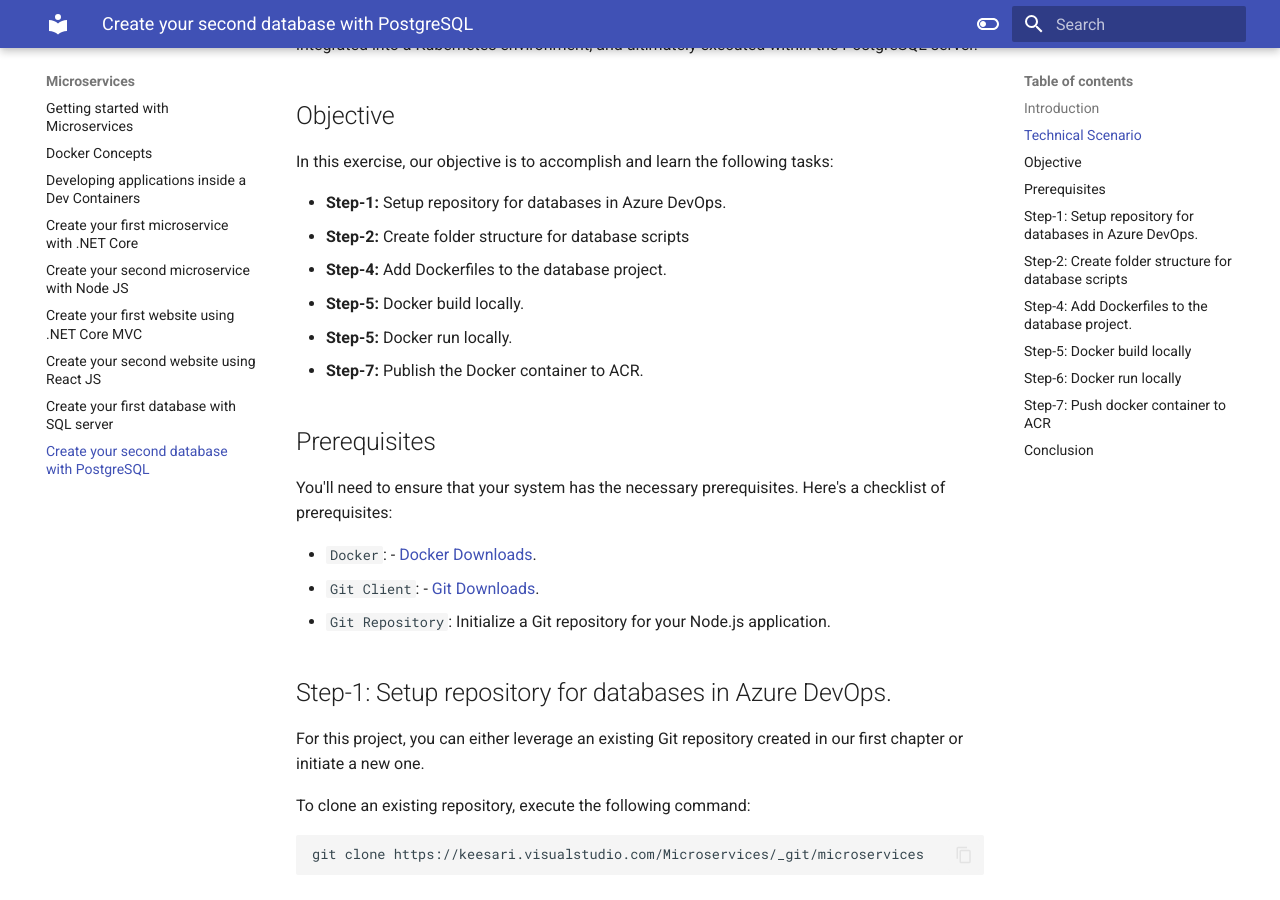
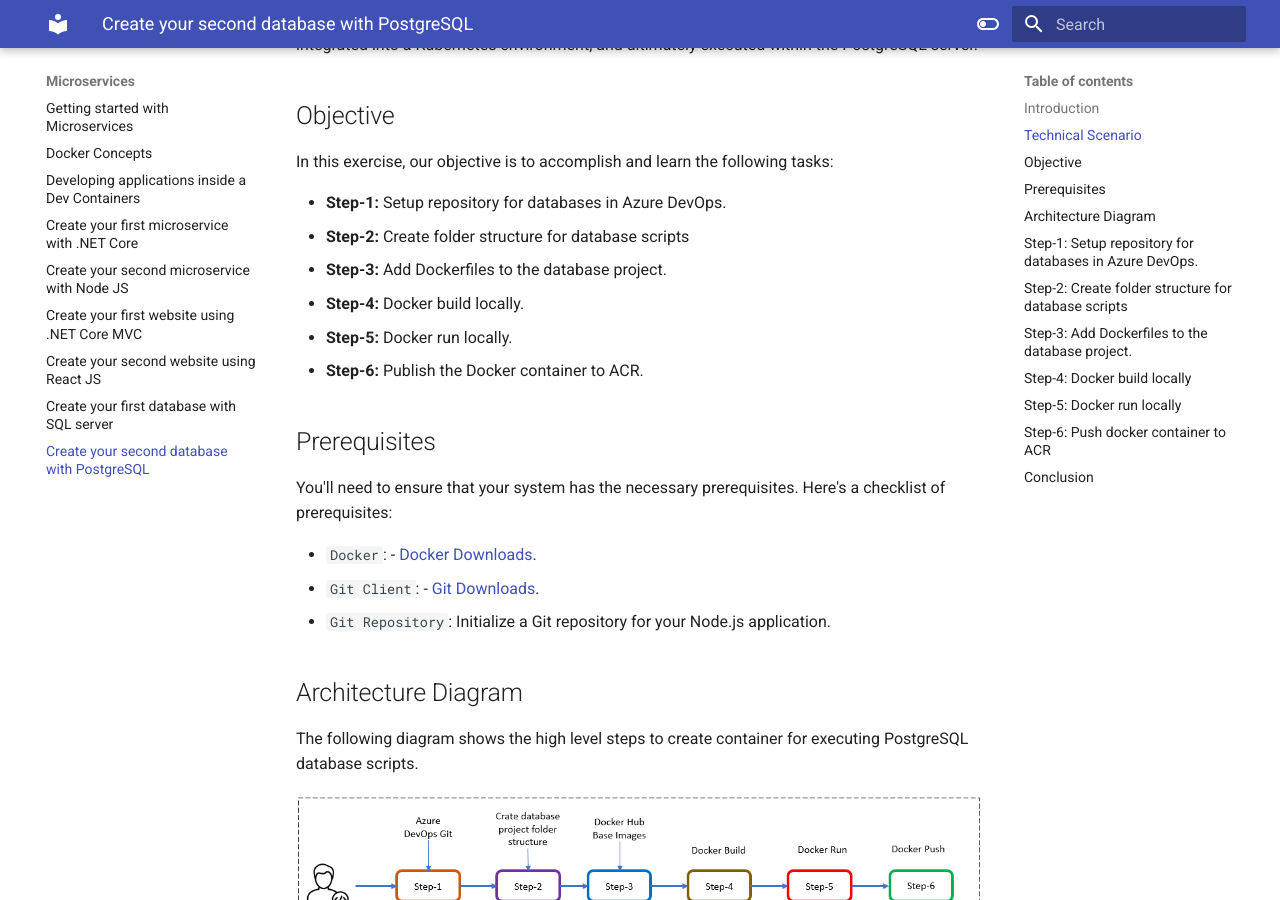
Before and after one commit to akeesari/micros-k8s, an MkDocs documentation site: the page built from docs/microservices/7.postgresql-db.md, in a window 1280 px wide and 900 px high, scrolled down 795 px. Built offline with MkDocs 1.6.1 and Material for MkDocs 9.7.7, drawn with Linux system fonts in a browser that asks for light colours; some of the changed text lies outside the part shown.

Commit message:
create container for executing PostgreSQL database scripts

````diff
--- a/docs/microservices/7.postgresql-db.md
+++ b/docs/microservices/7.postgresql-db.md
@@ -19,10 +19,10 @@
 
 - **Step-1:** Setup repository for databases in Azure DevOps.
 - **Step-2:** Create folder structure for database scripts
-- **Step-4:** Add Dockerfiles to the database project.
-- **Step-5:** Docker build locally.
+- **Step-3:** Add Dockerfiles to the database project.
+- **Step-4:** Docker build locally.
 - **Step-5:** Docker run locally.
-- **Step-7:** Publish the Docker container to ACR.
+- **Step-6:** Publish the Docker container to ACR.
 
 ## Prerequisites
 
@@ -32,6 +32,11 @@
 - `Git Client`:  - [Git Downloads](https://git-scm.com/downloads){:target="_blank"}.
 - `Git Repository`: Initialize a Git repository for your Node.js application.
 
+## Architecture Diagram
+
+The following diagram shows the high level steps to create container for executing PostgreSQL database scripts.
+
+[![Alt text](images/image-12.png)](images/image-12.png){:target="_blank"}
 
 ## Step-1: Setup repository for databases in Azure DevOps.
 
@@ -219,7 +224,7 @@
 
 
 
-## Step-4: Add Dockerfiles to the database project.
+## Step-3: Add Dockerfiles to the database project.
 
 To seamlessly containerize our database project, let's create a Dockerfile in the root directory of your project and incorporate the following code. The Dockerfile provides instructions for building a container image of our database.
 
@@ -247,7 +252,7 @@
 
 ```
 
-## Step-5: Docker build locally
+## Step-4: Docker build locally
 
 We will build the Docker container locally using the Dockerfiles and ensure that the containerized application functions as expected.
 
@@ -280,11 +285,11 @@
 output
 
 ``` sh
-
+Docker run output goes here
 ```
 if you open the docker desktop you will notice the new image & container started running.
 
-## Step-7: Push docker container to ACR
+## Step-6: Push docker container to ACR
 
 Now that we have Docker containers ready locally, it's time to push them to the Container Registry for future deployment on Azure Kubernetes Services (AKS). This step is crucial for preparing the container for deployment in a cloud environment.
 
````
Also changed, not shown: other parts of docs/microservices/7.postgresql-db.md (+2 -2 lines), docs/microservices/images/image-12.png (added).
